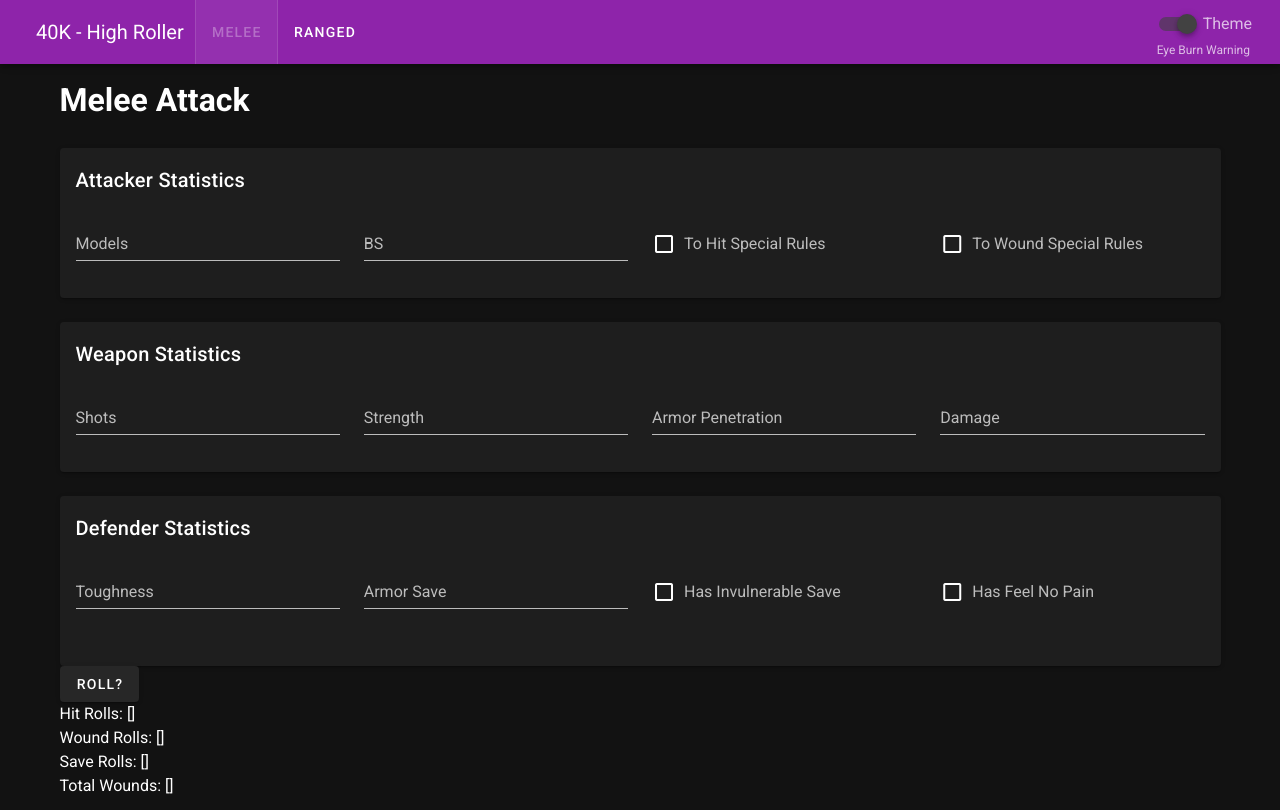
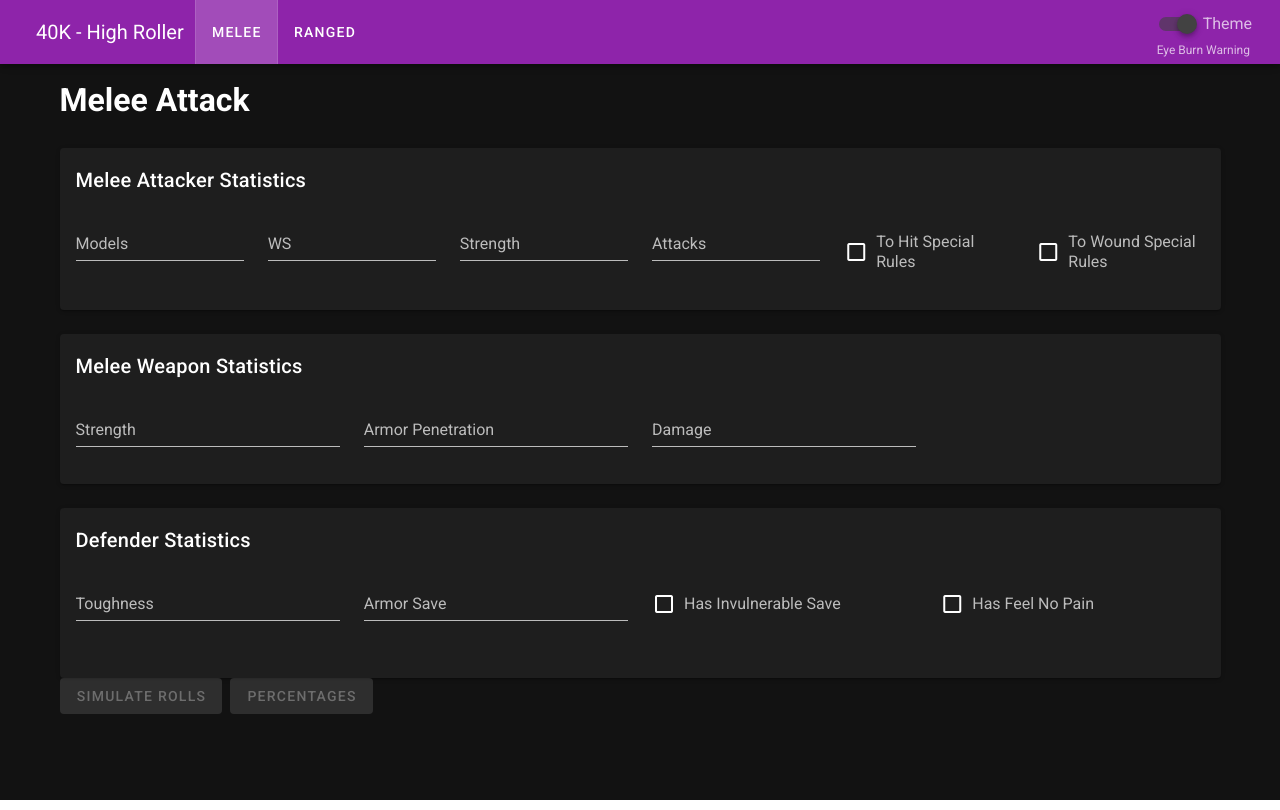
Before and after one commit to redtoorange/high-roller, a Vue app: page /melee in a window 1280 px wide. Built offline with nearby package versions, Linux system fonts and the light colour scheme.

Commit message:
Added Melee Page View

```diff
--- a/src/App.vue
+++ b/src/App.vue
@@ -14,7 +14,7 @@
             <v-toolbar-items class="ml-3 hidden-sm-and-down">
                 <v-divider vertical></v-divider>
 
-                <v-btn text to="/melee" disabled>
+                <v-btn text to="/melee">
                     Melee
                 </v-btn>
 
@@ -51,7 +51,7 @@
                 nav
             >
                 <v-list-item-group>
-                    <v-list-item to="/melee" disabled>
+                    <v-list-item to="/melee">
                         <v-list-item-title>Melee</v-list-item-title>
                     </v-list-item>
 
--- a/src/components/ranged/AttackerComponent.vue
+++ b/src/components/melee/MeleeAttackerComponent.vue
@@ -1,21 +1,27 @@
 <template>
     <v-card>
         <v-card-title>
-            Attacker Statistics
+            Melee Attacker Statistics
         </v-card-title>
         <v-card-text>
             <v-form>
                 <v-row>
-                    <v-col cols="12" md="3">
+                    <v-col cols="12" md="2">
                         <v-text-field label="Models" type="number" v-model="models"/>
                     </v-col>
-                    <v-col cols="12" md="3">
-                        <v-text-field label="BS" type="number" v-model="BS"/>
+                    <v-col cols="12" md="2">
+                        <v-text-field label="WS" type="number" v-model="BS"/>
                     </v-col>
-                    <v-col cols="12" md="3">
+                    <v-col cols="12" md="2">
+                        <v-text-field label="Strength" type="number" v-model="BS"/>
+                    </v-col>
+                    <v-col cols="12" md="2">
+                        <v-text-field label="Attacks" type="number" v-model="BS"/>
+                    </v-col>
+                    <v-col cols="12" md="2">
                         <v-checkbox label="To Hit Special Rules" @change="setHasHitRules($event)"/>
                     </v-col>
-                    <v-col cols="12" md="3">
+                    <v-col cols="12" md="2">
                         <v-checkbox label="To Wound Special Rules" @change="setHasWoundRules($event)"/>
                     </v-col>
                 </v-row>
@@ -28,7 +34,7 @@
 import {mapMutations} from "vuex";
 
 export default {
-    name: "AttackerComponent",
+    name: "MeleeAttackerComponent",
     methods: {
         ...mapMutations('attacker', ['setHasHitRules']),
         ...mapMutations('weapon', ['setHasWoundRules']),
--- /dev/null
+++ b/src/components/melee/MeleeWeaponStatComponent.vue
@@ -0,0 +1,74 @@
+<template>
+    <v-card>
+        <v-card-title>
+            Melee Weapon Statistics
+        </v-card-title>
+        <v-card-text>
+            <v-form>
+                <v-row>
+                    <v-col cols="12" md="3">
+                        <v-text-field label="Strength" type="number" v-model="strength"/>
+                    </v-col>
+                    <v-col cols="12" md="3">
+                        <v-text-field label="Armor Penetration" type="number" v-model="armorPen"/>
+                    </v-col>
+                    <v-col cols="12" md="3">
+                        <!--                        <v-tooltip bottom>-->
+                        <!--                            <template v-slot:activator="{on, attrs}">-->
+                        <!--                                <v-text-field v-bind="attrs" v-on="on" label="Damage" v-model="damage"/>-->
+                        <!--                            </template>-->
+                        <!--                            Enter a whole number of a dice roll like "1D6" or "2D3".-->
+                        <!--                        </v-tooltip>-->
+
+                        <v-text-field type="number" label="Damage" v-model="damage"/>
+                    </v-col>
+                </v-row>
+            </v-form>
+        </v-card-text>
+    </v-card>
+</template>
+
+<script>
+export default {
+    name: "MeleeWeaponStatComponent",
+
+    computed: {
+        attacks: {
+            get() {
+                return this.$store.state.weapon.attacks;
+            },
+            set(value) {
+                this.$store.commit('weapon/setAttacks', value);
+            }
+        },
+        strength: {
+            get() {
+                return this.$store.state.weapon.strength;
+            },
+            set(value) {
+                this.$store.commit('weapon/setStrength', value);
+            }
+        },
+        armorPen: {
+            get() {
+                return this.$store.state.weapon.armorPen;
+            },
+            set(value) {
+                this.$store.commit('weapon/setArmorPenetration', value);
+            }
+        },
+        damage: {
+            get() {
+                return this.$store.state.weapon.damage;
+            },
+            set(value) {
+                this.$store.commit('weapon/setDamage', value);
+            }
+        },
+    },
+}
+</script>
+
+<style scoped>
+
+</style>
--- /dev/null
+++ b/src/components/ranged/RangedAttackerComponent.vue
@@ -0,0 +1,57 @@
+<template>
+    <v-card>
+        <v-card-title>
+            Ranged Attacker Statistics
+        </v-card-title>
+        <v-card-text>
+            <v-form>
+                <v-row>
+                    <v-col cols="12" md="3">
+                        <v-text-field label="Models" type="number" v-model="models"/>
+                    </v-col>
+                    <v-col cols="12" md="3">
+                        <v-text-field label="BS" type="number" v-model="BS"/>
+                    </v-col>
+                    <v-col cols="12" md="3">
+                        <v-checkbox label="To Hit Special Rules" @change="setHasHitRules($event)"/>
+                    </v-col>
+                    <v-col cols="12" md="3">
+                        <v-checkbox label="To Wound Special Rules" @change="setHasWoundRules($event)"/>
+                    </v-col>
+                </v-row>
+            </v-form>
+        </v-card-text>
+    </v-card>
+</template>
+
+<script>
+import {mapMutations} from "vuex";
+
+export default {
+    name: "RangedAttackerComponent",
+    methods: {
+        ...mapMutations('attacker', ['setHasHitRules']),
+        ...mapMutations('weapon', ['setHasWoundRules']),
+    },
+
+    computed: {
+        models: {
+            get() {
+                return this.$store.state.attacker.models;
+            },
+            set(value) {
+                this.$store.commit('attacker/setAttackerModels', value)
+            }
+        },
+
+        BS: {
+            get() {
+                return this.$store.state.attacker.BS;
+            },
+            set(value) {
+                this.$store.commit('attacker/setBS', value)
+            }
+        }
+    }
+}
+</script>
--- a/src/router/index.js
+++ b/src/router/index.js
@@ -13,7 +13,7 @@ const routes = [
     // },
     {
         path: '/',
-        redirect: '/ranged'
+        redirect: '/melee'
     },
     {
         path: '/melee',
--- a/src/views/Melee.vue
+++ b/src/views/Melee.vue
@@ -9,7 +9,7 @@
         </v-row>
         <v-row>
             <v-col cols="12">
-                <AttackerComponent/>
+                <MeleeAttackerComponent/>
             </v-col>
         </v-row>
         <transition name="slide-fade">
@@ -31,7 +31,7 @@
 
         <v-row>
             <v-col cols="12">
-                <WeaponStatComponent/>
+                <MeleeWeaponStatComponent/>
             </v-col>
         </v-row>
         <v-row>
@@ -40,54 +40,114 @@
             </v-col>
         </v-row>
 
-        <v-btn @click="roll">Roll?</v-btn>
-        <div>
-            Hit Rolls: {{ rolls }}
-        </div>
+        <v-btn @click="simulate" v-if="!results && !stats" color="primary" disabled>Simulate Rolls</v-btn>
+        <v-btn @click="statCalc" v-if="!results && !stats" color="secondary" class="ml-2" :disabled="!formValid">
+            Percentages
+        </v-btn>
 
-        <div>
-            Wound Rolls: {{ rolls }}
-        </div>
+        <transition name="slide-fade">
+            <v-row v-if="results">
+                <v-col cols="12">
+                    <SimulatedRollComponent :results="results" ref="resultCard">
+                        <template v-slot:actions>
+                            <v-btn @click="simulate" color="primary" disabled>Re-Simulate Rolls</v-btn>
+                            <v-btn @click="statCalc" color="secondary" class="ml-2" ref="percent-button"
+                                   :disabled="!formValid">
+                                Percentages
+                            </v-btn>
+                        </template>
+                    </SimulatedRollComponent>
+                </v-col>
+            </v-row>
+        </transition>
 
-        <div>
-            Save Rolls: {{ rolls }}
-        </div>
+        <transition name="slide-fade">
+            <v-row v-if="stats">
+                <v-col cols="12">
+                    <StatisticsComponent :results="stats" ref="resultCard">
+                        <template v-slot:actions>
+                            <v-btn @click="simulate" color="primary" disabled>Re-Simulate Rolls</v-btn>
+                            <v-btn @click="statCalc" color="secondary" class="ml-2" ref="percent-button"
+                                   :disabled="!formValid">
+                                Percentages
+                            </v-btn>
+                        </template>
+                    </StatisticsComponent>
+                </v-col>
+            </v-row>
+        </transition>
 
-        <div>
-            Total Wounds: {{ rolls }}
-        </div>
     </div>
 </template>
 
 <script>
-import AttackerComponent from "@/components/ranged/AttackerComponent";
-import WeaponStatComponent from "@/components/ranged/WeaponStatComponent";
 import DefenderComponent from "@/components/shared/DefenderStatComponent";
 import HitSpecialRulesComponent from "@/components/ranged/HitSpecialRulesComponent";
 import WoundSpecialRulesComponent from "@/components/ranged/WoundSpecialRulesComponent";
 import {mapGetters} from "vuex";
 import SimEngine from "@/services/SimEngine";
+import StatisticsComponent from "@/components/StatisticsComponent";
+import SimulatedRollComponent from "@/components/SimulatedRollComponent";
+import StatEngine from "@/services/StatEngine";
+import MeleeAttackerComponent from "@/components/melee/MeleeAttackerComponent";
+import MeleeWeaponStatComponent from "@/components/melee/MeleeWeaponStatComponent";
 
 export default {
-    name: 'Home',
+    name: 'Melee',
     components: {
+        MeleeWeaponStatComponent,
+        MeleeAttackerComponent,
+        StatisticsComponent,
+        SimulatedRollComponent,
         WoundSpecialRulesComponent,
         HitSpecialRulesComponent,
-        DefenderComponent, WeaponStatComponent, AttackerComponent
+        DefenderComponent
     },
     data() {
         return {
-            rolls: [],
+            results: null,
+            stats: null,
         };
     },
 
     computed: {
-        ...mapGetters(['hitSpecialRules', 'woundSpecialRules']),
+        ...mapGetters('attacker', ['hitSpecialRules', 'models', 'BS']),
+        ...mapGetters('weapon', ['woundSpecialRules', 'attacks', 'strength', 'armorPen', 'damage']),
+        ...mapGetters('defender', ['toughness']),
+        pageHeight() {
+            return document.body.scrollHeight
+        },
+
+        formValid(otherGetters) {
+            return !(
+                otherGetters.models == null ||
+                otherGetters.BS == null ||
+                otherGetters.attacks == null ||
+                otherGetters.strength == null ||
+                otherGetters.armorPen == null ||
+                otherGetters.damage == null ||
+                otherGetters.toughness == null
+            );
+        }
     },
 
     methods: {
-        roll() {
-            console.log(SimEngine.runCalculations(this.$store.state))
+        simulate() {
+            this.stats = null;
+            const resultSet = SimEngine.runCalculations(this.$store.state);
+            console.log(resultSet);
+            this.results = resultSet;
+
+            this.$vuetify.goTo(this.pageHeight);
+        },
+
+        statCalc() {
+            this.results = null;
+            const resultSet = StatEngine.runCalculations(this.$store.state);
+            console.log(resultSet);
+            this.stats = resultSet;
+
+            this.$vuetify.goTo(this.pageHeight);
         }
     }
 }
--- a/src/views/Ranged.vue
+++ b/src/views/Ranged.vue
@@ -81,7 +81,7 @@
 </template>
 
 <script>
-import AttackerComponent from "@/components/ranged/AttackerComponent";
+import AttackerComponent from "@/components/ranged/RangedAttackerComponent";
 import WeaponStatComponent from "@/components/ranged/WeaponStatComponent";
 import DefenderComponent from "@/components/shared/DefenderStatComponent";
 import HitSpecialRulesComponent from "@/components/ranged/HitSpecialRulesComponent";
@@ -93,7 +93,7 @@ import StatEngine from "@/services/StatEngine";
 import StatisticsComponent from "@/components/StatisticsComponent";
 
 export default {
-    name: 'Home',
+    name: 'Ranged',
     components: {
         StatisticsComponent,
         SimulatedRollComponent,
```
